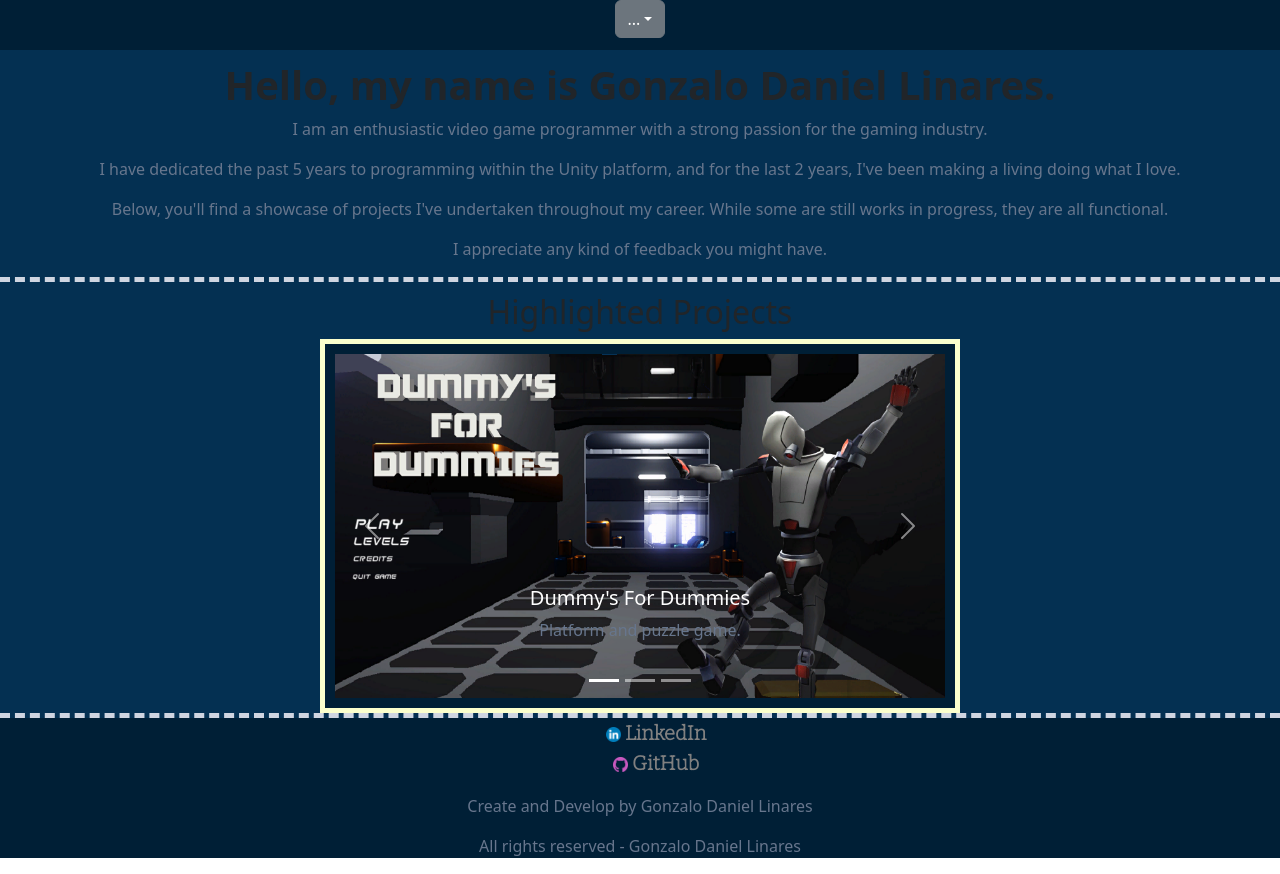
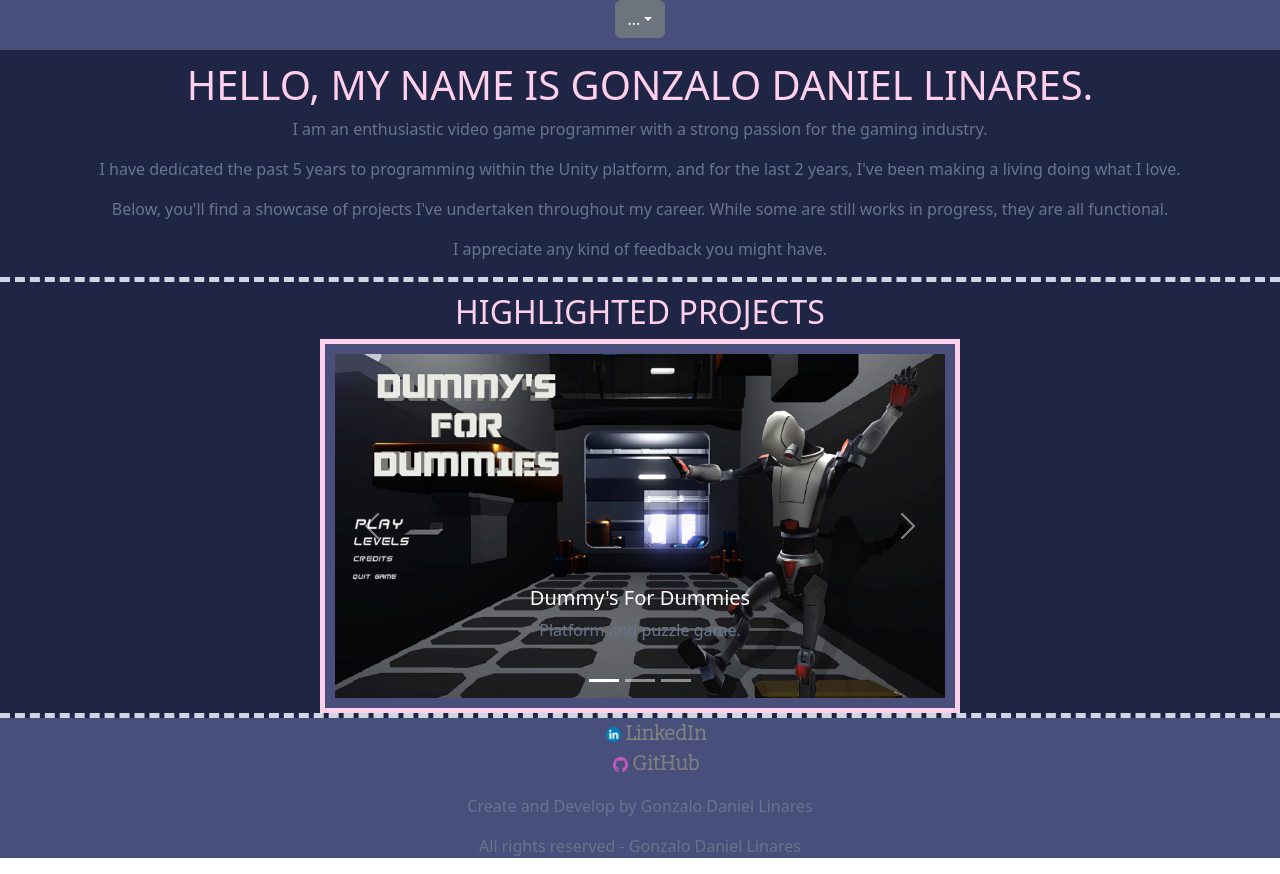
Before and after one commit to GonzaloLinaresDV/Portfolio, a plain HTML site: page index.html in a window 1280 px wide. Drawn offline with nearby package versions, Linux system fonts and the light colour scheme; a web font is replaced by a local one.

Commit message:
CV+Titulos+Hamburguesa

```diff
--- a/index.html
+++ b/index.html
@@ -31,8 +31,8 @@
     <section>
         <div id="introduction">
             <div>
-                <h1>
-                    <strong>Hello, my name is Gonzalo Daniel Linares.</strong>
+                <h1 class="titulo">
+                    Hello, my name is Gonzalo Daniel Linares.
                 </h1>
                 <p class="text-center">I am an enthusiastic video game programmer with a strong passion for the gaming industry.</p>
                 <p class="text-center">I have dedicated the past 5 years to programming within the Unity platform, and for the last 2 years, I've been making a living doing what I love.</p>
@@ -43,7 +43,7 @@
     </section>
 
     <section class="caruouselHolder">
-        <h2>
+        <h2 class="highlightedProjects">
              Highlighted Projects
         </h2>
         <div id="carouselExampleCaptions" class="carousel slide">
--- a/style.css
+++ b/style.css
@@ -5,17 +5,17 @@
 @import url('https://fonts.googleapis.com/css2?family=Oxygen+Mono&display=swap');
 
 :root{
-    --color-base:#001f36;
-    --color-background:#043052;
+    --color-base:#474F7A;
+    --color-background:#1F2544;
     --color-buttons:#1c5560;
-    --color-borders:#fbffcd;
-    --color-letters:#000000;
+    --color-borders:#FFD0EC;
+    --color-letters:#FFD0EC;
 }
 section{
     background-color: var(--color-background);
 }
 body{
-    background-color: var(--color-background);
+    background-color: var(--color-base);
 }
 header{
     background-color: var(--color-base);
@@ -39,7 +39,20 @@ nav{
 a{
     color: var(--color-letters);
 }
-
+h2{
+    text-align: center;
+    display: block;
+    font-size: 45px;
+    color: var(--color-letters);
+}
+.titulo{
+    color: var(--color-letters);
+    text-transform:uppercase;
+}
+.highlightedProjects{
+    color: var(--color-letters);
+    text-transform:uppercase;
+}
 
 section{
     padding-top: 11px;
@@ -59,13 +72,6 @@ footer{
 }
 h1{
     text-align: center;
-}
-h2{
-    text-align: center;
-    display: block;
-    font-size: 45px;
-    color: var(--color-letters);
-
 }
 
 #projects{
```
Also changed, not shown: resume.html (+1 -1 lines), 1 other file.
